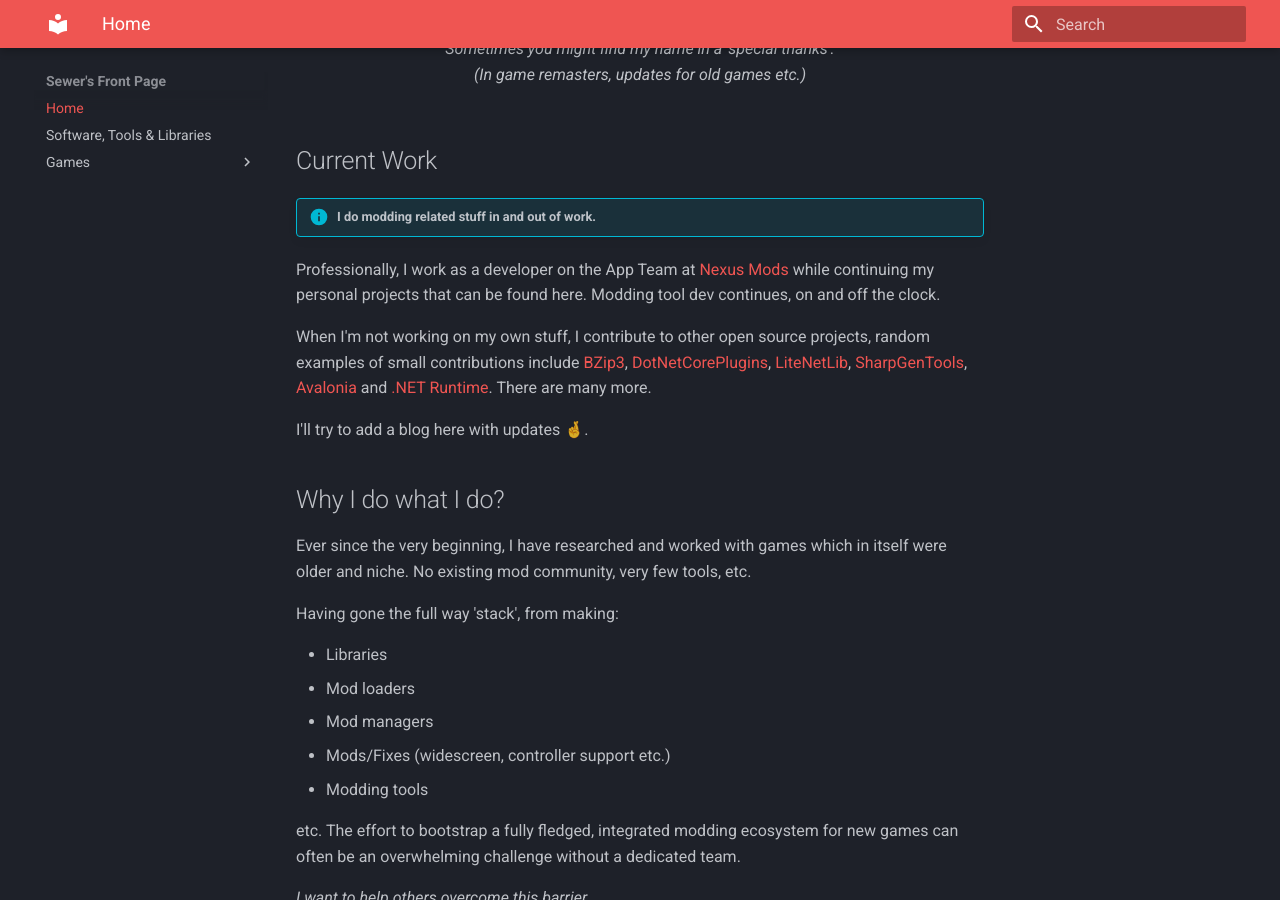
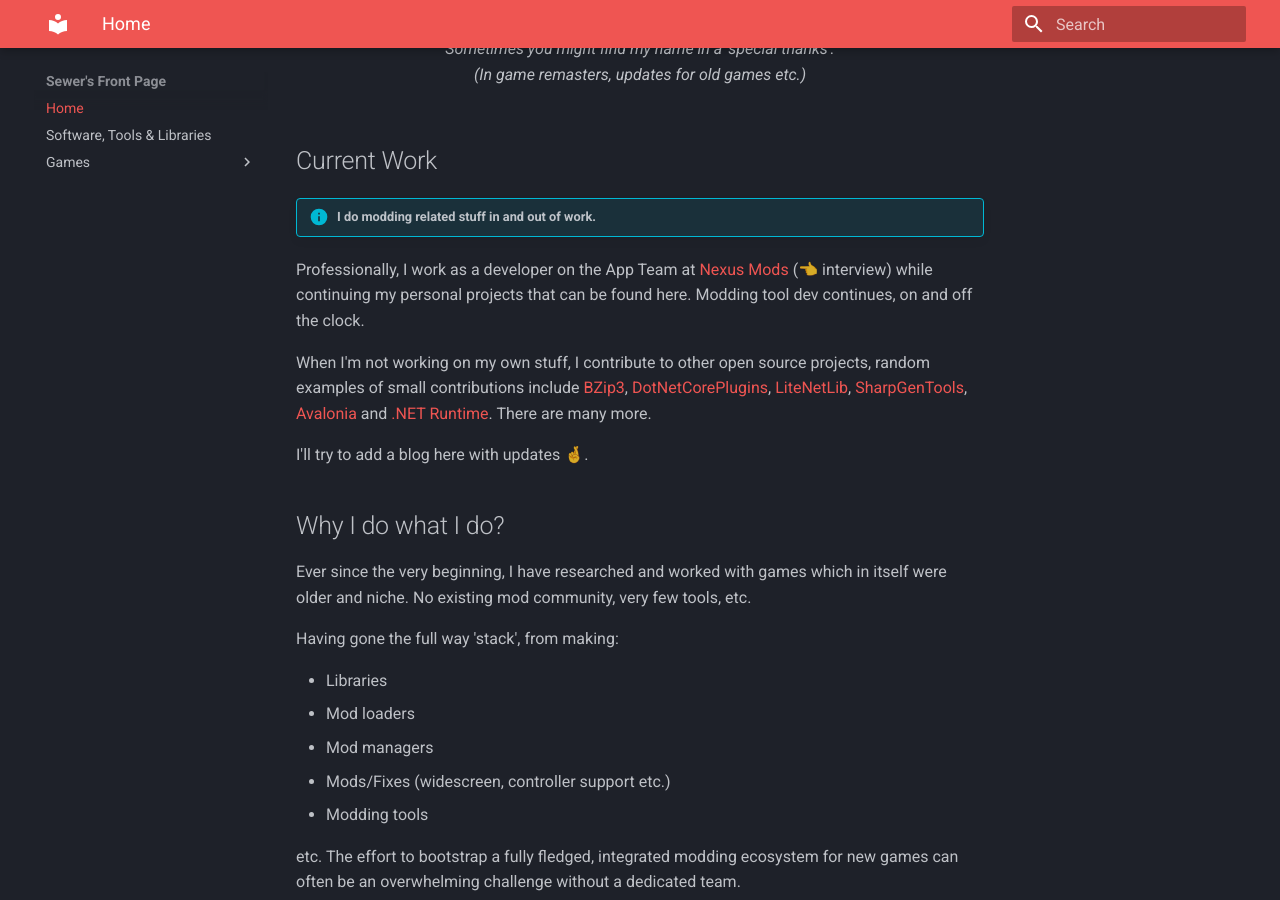
Before and after one commit to Sewer56/sewer56.github.io, an MkDocs documentation site: the page built from docs/index.md, in a window 1280 px wide and 900 px high, scrolled down 3359 px. Built offline with MkDocs 1.6.1 and Material for MkDocs 9.7.7, drawn with Linux system fonts in a browser that asks for light colours.

Commit message:
Changed: Nexus Link to Interview Link

```diff
--- a/docs/index.md
+++ b/docs/index.md
@@ -98,7 +98,7 @@
 
 !!! info "I do modding related stuff in and out of work."
 
-Professionally, I work as a developer on the App Team at [Nexus Mods][Nexus Mods] while continuing
+Professionally, I work as a developer on the App Team at [Nexus Mods] (👈 interview) while continuing
 my personal projects that can be found here. Modding tool dev continues, on and off the clock.
 
 When I'm not working on my own stuff, I contribute to other open source projects,
@@ -177,7 +177,7 @@
 [BZip3]: https://github.com/kspalaiologos/bzip3/pull/144
 [dotnet-pr]: https://github.com/dotnet/runtime/pull/76559
 [Reloaded-II]: https://reloaded-project.github.io/Reloaded-II/
-[Nexus Mods]: https://www.nexusmods.com
+[Nexus Mods]: https://www.nexusmods.com/news/15105
 [object placement format]: https://info.sonicretro.org/SCHG:Sonic_Heroes/Object_Editing
 [Reloaded3]: https://reloaded-project.github.io/Reloaded-III/ "Coming Soon (TM), Hopefully in 2027 after 4 years of development from the ground up."
 [TCRF]: https://tcrf.net
```
